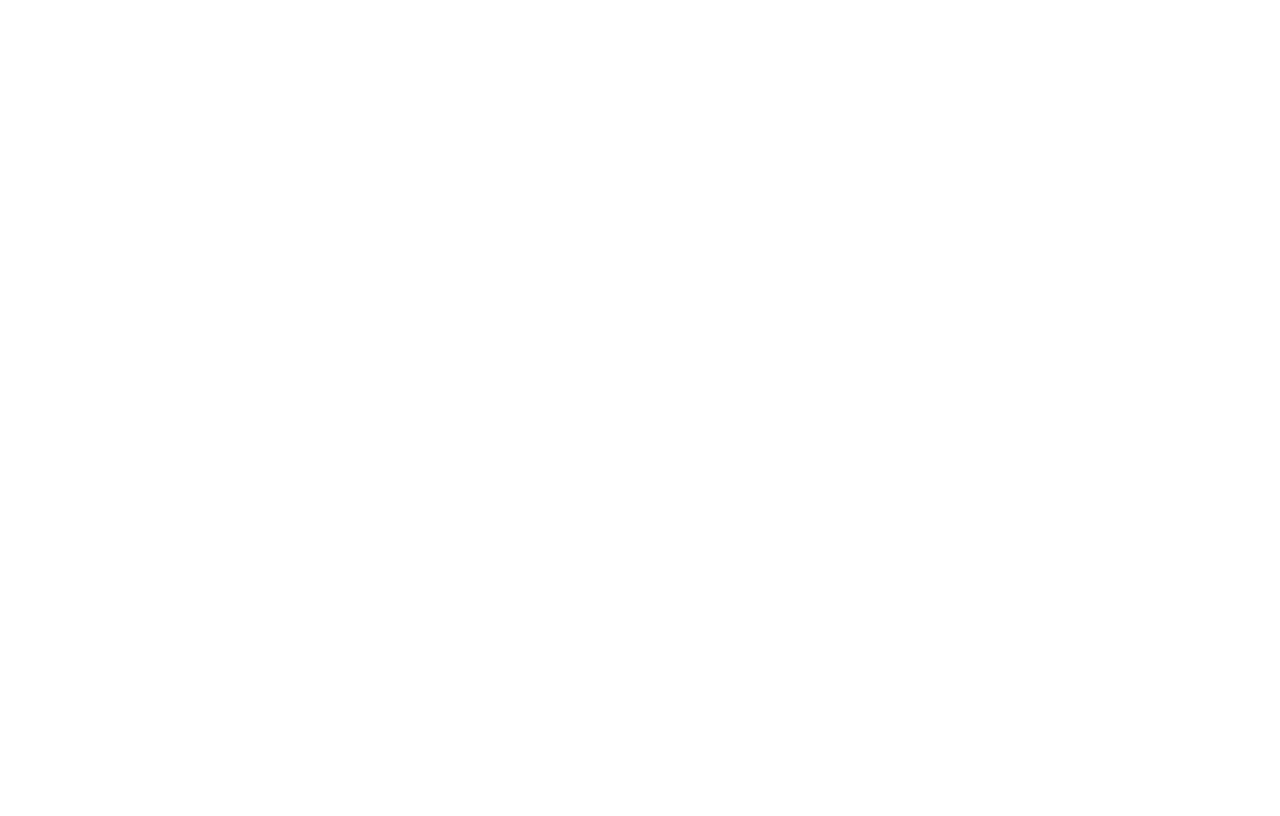
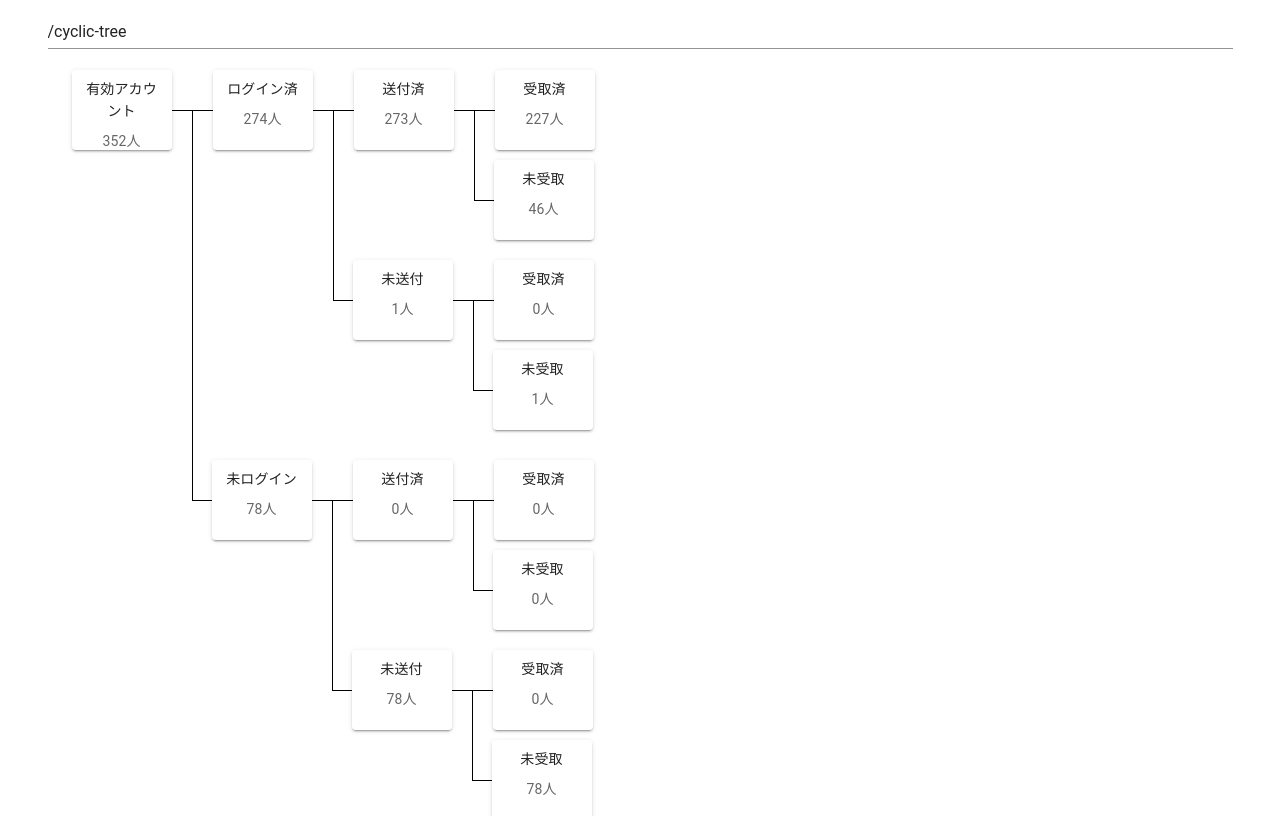
Before and after one commit to weapom923/sandbox, a Vue app in the folder vue2-vuetify2/: page /cyclic-tree in a window 1280 px wide. Shown: the top 816 px of the page. Built offline with nearby package versions, Linux system fonts and the light colour scheme.

Commit message:
再帰的なツリーコンポーネントを追加

```diff
--- a/vue2-vuetify2/src/App.vue
+++ b/vue2-vuetify2/src/App.vue
@@ -4,6 +4,7 @@
       <v-container>
         <v-row>
           <v-select
+            v-bind:value="$route.path"
             v-bind:items="urls"
             v-on:input="$router.push($event)"
           >
@@ -30,6 +31,7 @@
         '/wrapper-component',
         '/throw-errors',
         '/theme',
+        '/cyclic-tree',
       ],
     };
   },
--- /dev/null
+++ b/vue2-vuetify2/src/components/CyclicTree/CyclicTree.vue
@@ -0,0 +1,207 @@
+<template>
+  <div
+    class="cyclic-tree"
+    v-bind:style="$_cyclicTreeStyle"
+  >
+    <div class="branch">
+      <hr v-if="level > 0">
+      <cyclic-tree-value-card
+        v-bind:width="cardWidth"
+        v-bind:height="cardHeight"
+      >
+        <template #label>
+          <slot
+            name="label"
+            v-bind:label="label"
+          >
+            {{ label }}
+          </slot>
+        </template>
+
+        <template #count>
+          <slot
+            name="count"
+            v-bind:count="$_totalChildrenCount"
+          >
+            {{ $_totalChildrenCount }}
+          </slot>
+        </template>
+      </cyclic-tree-value-card>
+      <hr>
+    </div>
+    <div class="cyclic-sub-tree-row">
+      <div
+        class="cyclic-sub-tree-column"
+        v-for="(_data, _label) in data"
+        v-bind:key="_label"
+      >
+        <cyclic-tree
+          v-if="isTreeNode(_data)"
+          v-bind:level="level + 1"
+          v-bind:label="_label"
+          v-bind:data="_data"
+          v-on:update="$_updateChildrenCount(_label, $event)"
+        >
+          <template #label="{ label }">
+            <slot
+              name="label"
+              v-bind:label="label"
+            >
+              {{ label }}
+            </slot>
+          </template>
+
+          <template #count="{ count }">
+            <slot
+              name="count"
+              v-bind:count="count"
+            >
+              {{ count }}
+            </slot>
+          </template>
+        </cyclic-tree>
+
+        <div v-else class="branch">
+          <hr>
+          <cyclic-tree-value-card
+            v-bind:width="cardWidth"
+            v-bind:height="cardHeight"
+          >
+            <template #label>
+              <slot
+                name="label"
+                v-bind:label="_label"
+              >
+                {{ _label }}
+              </slot>
+            </template>
+
+            <template #count>
+              <slot
+                name="count"
+                v-bind:count="_data"
+              >
+                {{ _data }}
+              </slot>
+            </template>
+          </cyclic-tree-value-card>
+        </div>
+      </div>
+    </div>
+  </div>
+</template>
+
+<style scoped>
+div.cyclic-tree {
+  display: flex;
+  flex-direction: row;
+}
+
+div.branch {
+  display: flex;
+  flex-direction: row;
+  align-items: start;
+}
+
+div.cyclic-sub-tree-column,
+div.branch > hr {
+  border-style: solid;
+  border-color: black;
+  border-width: 0;
+}
+
+div.branch > hr {
+  min-width: 20px;
+  border-top-width: 1px;
+}
+
+div.cyclic-sub-tree-row {
+  display: flex;
+  flex-direction: column;
+}
+
+div.cyclic-sub-tree-column {
+  padding-bottom: 10px;
+}
+
+div.cyclic-sub-tree-column:not(:last-child) {
+  border-left-width: 1px;
+}
+</style>
+
+<script lang="ts">
+import CyclicTreeValueCard from "@/components/CyclicTree/CyclicTreeValueCard.vue";
+import { defineComponent, PropType } from "vue";
+
+declare interface TreeNode { [label: string]: TreeNode | number }
+
+export type { TreeNode };
+
+export default defineComponent({
+  name: "CyclicTree",
+
+  components: {
+    CyclicTreeValueCard,
+  },
+
+  props: {
+    level: { type: Number, default: 0 },
+    label: { type: String, required: true },
+    data: { type: Object as PropType<TreeNode>, required: true },
+    cardWidth: { type: Number, default: 100 },
+    cardHeight: { type: Number, default: 80 },
+  },
+
+  data(): {
+    $_childrenCount: { [label: string]: number },
+  }{
+    return {
+      $_childrenCount: {},
+    };
+  },
+
+  computed: {
+    $_cyclicTreeStyle(): CSSStyleDeclaration | undefined {
+      if (this.level === 0) {
+        return {
+          paddingTop: `${this.cardHeight / 2}px`,
+        };
+      }
+      return undefined;
+    },
+
+    $_totalChildrenCount(): number {
+      return Object.values(this.$data.$_childrenCount).reduce((accum, count) => accum + count, 0);
+    },
+  },
+
+  watch: {
+    data: {
+      handler(data: TreeNode) {
+        for (const [label, value] of Object.entries(data)) {
+          if (typeof value === "number") {
+            this.$data.$_childrenCount[label] = value;
+          }
+        }
+      },
+      immediate: true,
+      deep: true,
+    },
+
+    $_totalChildrenCount: {
+      handler(totalChildrenCount: number) { this.$emit('update', totalChildrenCount) },
+      immediate: true,
+    },
+  },
+
+  methods: {
+    isTreeNode(value: any): boolean {
+      return (typeof value === "object");
+    },
+
+    $_updateChildrenCount(label: string, count: number) {
+      this.$set(this.$data.$_childrenCount, label, count);
+    },
+  }
+});
+</script>
--- /dev/null
+++ b/vue2-vuetify2/src/components/CyclicTree/CyclicTreeValueCard.vue
@@ -0,0 +1,35 @@
+<template>
+  <v-card
+    v-on="$listeners"
+    v-bind="$attrs"
+    v-bind:height="height"
+    v-bind:width="width"
+    v-bind:style="$_style"
+  >
+    <v-card-title class="pa-2 text-subtitle-2 text-center justify-center">
+      <slot name="label"></slot>
+    </v-card-title>
+
+    <v-card-text class="pa-0 text-center">
+      <slot name="count"></slot>
+    </v-card-text>
+  </v-card>
+</template>
+
+<script lang="ts">
+import { defineComponent } from 'vue';
+export default defineComponent({
+  props: {
+    height: { type: Number, required: true },
+    width: { type: Number, required: true },
+  },
+
+  computed: {
+    $_style(): CSSStyleDeclaration {
+      return {
+        top: `-${this.height / 2}px`,
+      };
+    },
+  },
+});
+</script>
--- /dev/null
+++ b/vue2-vuetify2/src/components/CyclicTree/index.ts
@@ -0,0 +1,5 @@
+import CyclicTree, { TreeNode } from './CyclicTree.vue';
+
+export type { TreeNode };
+
+export default CyclicTree;
--- /dev/null
+++ b/vue2-vuetify2/src/pages/CyclicTree.vue
@@ -0,0 +1,71 @@
+<template>
+  <v-container>
+    <cyclic-tree
+      v-for="(_data, _label) in data"
+      :label="_label"
+      :data="_data"
+      :key="`${_label}-custom-slot`"
+    >
+      <template #label="{ label }">{{ idToLabel[label] }}</template>
+      <template #count="{ count }">{{ count }}人</template>
+    </cyclic-tree>
+
+    <cyclic-tree
+      v-for="(_data, _label) in data"
+      :label="_label"
+      :data="_data"
+      :key="_label"
+    >
+    </cyclic-tree>
+  </v-container>
+</template>
+
+<script lang="ts">
+import { defineComponent } from "vue";
+import CyclicTree, { TreeNode } from "@/components/CyclicTree";
+
+export default defineComponent({
+  components: { CyclicTree },
+
+  setup(): {
+    idToLabel: Record<string, string>,
+    data: TreeNode,
+  } {
+    return {
+      idToLabel: {
+        availableAccount: "有効アカウント",
+        loggedIn: "ログイン済",
+        notLoggedIn: "未ログイン",
+        sent: "送付済",
+        notSent: "未送付",
+        received: "受取済",
+        notReceived: "未受取",
+      },
+      data: {
+        availableAccount: {
+          loggedIn: {
+            sent: {
+              received: 227,
+              notReceived: 46,
+            },
+            notSent: {
+              received: 0,
+              notReceived: 1,
+            },
+          },
+          notLoggedIn: {
+            sent: {
+              received: 0,
+              notReceived: 0,
+            },
+            notSent: {
+              received: 0,
+              notReceived: 78,
+            },
+          },
+        },
+      }
+    }
+  },
+});
+</script>
--- a/vue2-vuetify2/src/router/index.ts
+++ b/vue2-vuetify2/src/router/index.ts
@@ -35,6 +35,10 @@
           path: 'throw-errors',
           component: () => import('@/pages/ThrowErrors.vue'),
         },
+        {
+          path: 'cyclic-tree',
+          component: () => import('@/pages/CyclicTree.vue'),
+        },
       ]
     },
   ],
```
